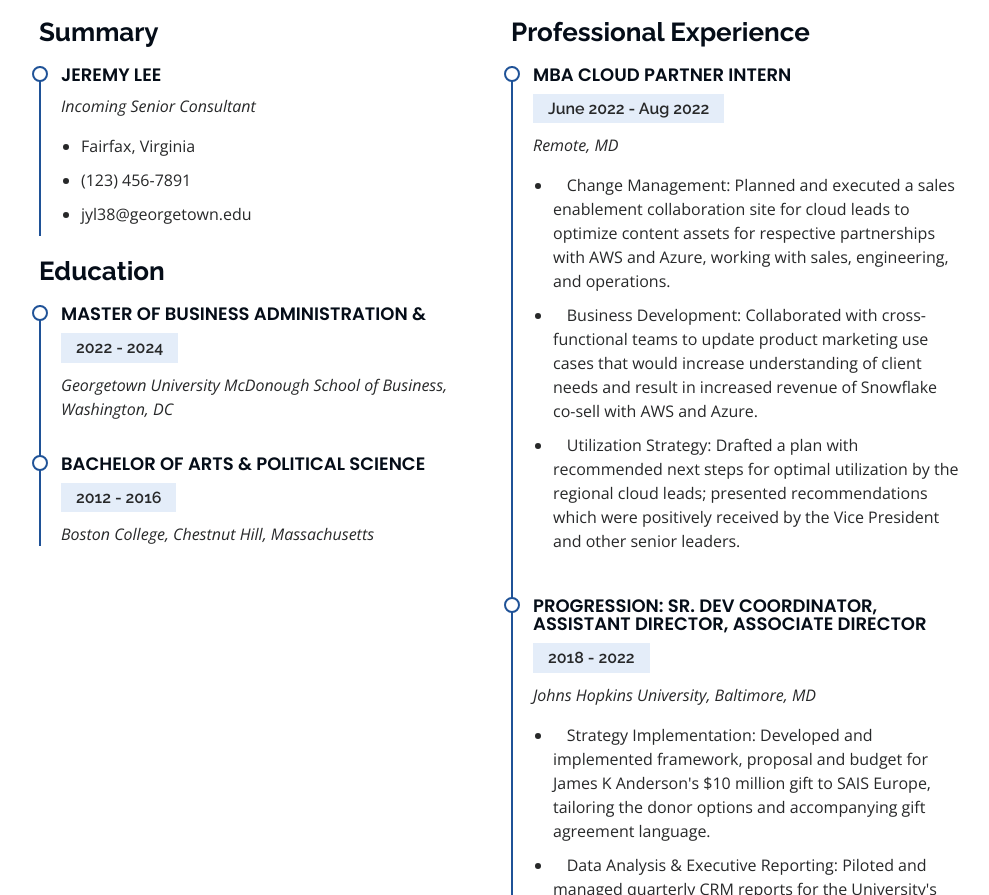
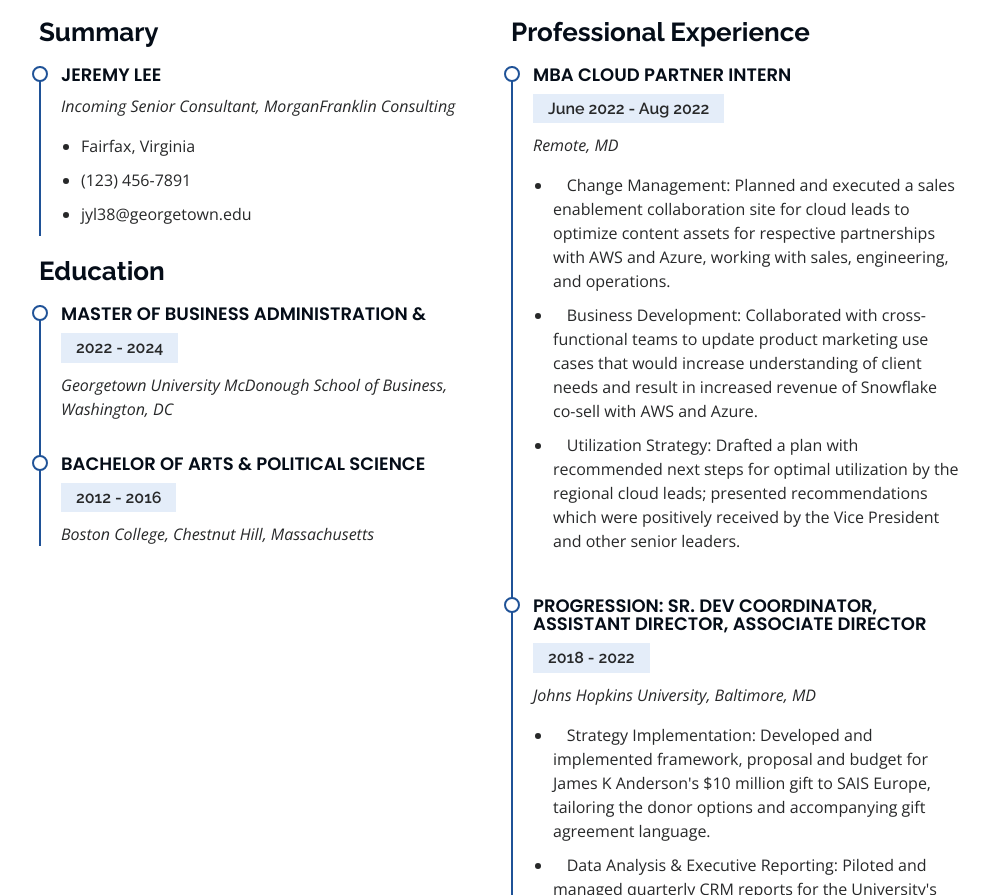
Before and after one commit to jyl38/websiteproject, a plain HTML site: page index.html in a window 1280 px wide. Shown: the part 2407-3302 px from the top of the page, without its empty margins (291-1280 px from the left). Drawn offline with nearby package versions, Linux system fonts and the light colour scheme.

Commit message:
Final updates

```diff
--- a/index.html
+++ b/index.html
@@ -237,7 +237,7 @@
             <h3 class="resume-title">Summary</h3>
             <div class="resume-item pb-0">
               <h4>Jeremy Lee</h4>
-              <p><em>Incoming Senior Consultant</em></p>
+              <p><em>Incoming Senior Consultant, MorganFranklin Consulting</em></p>
               <ul>
                 <li>Fairfax, Virginia</li>
                 <li>(123) 456-7891</li>
```
